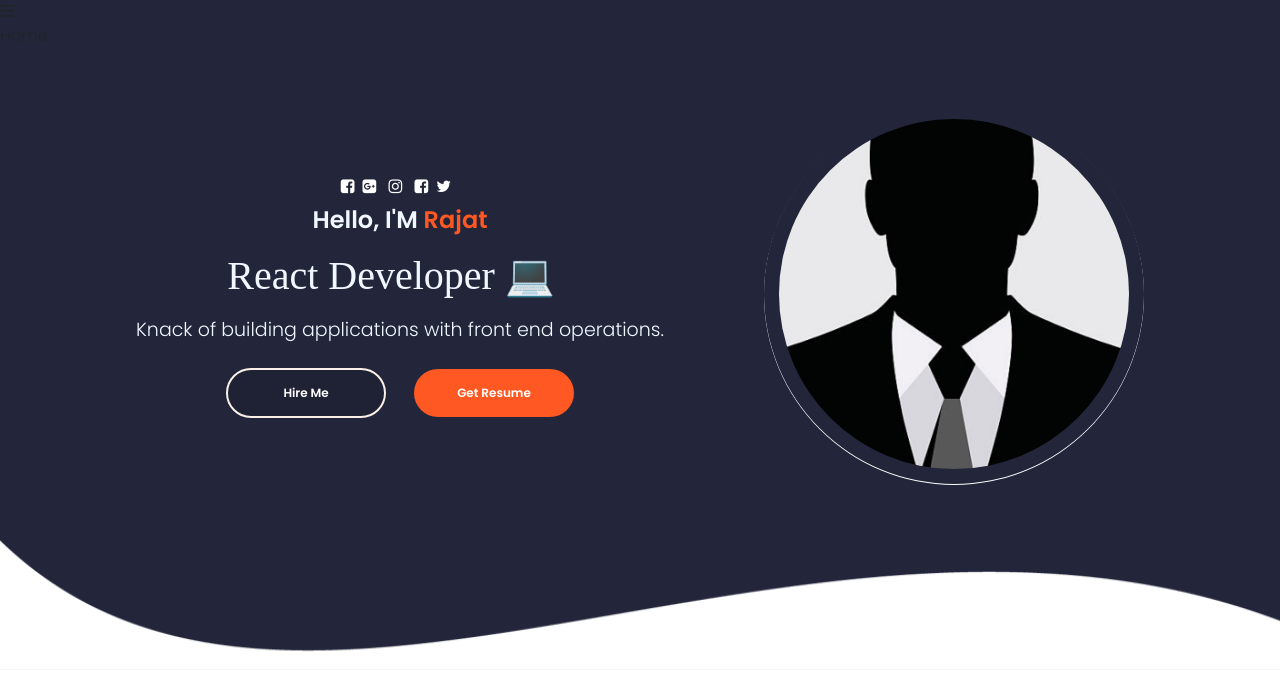
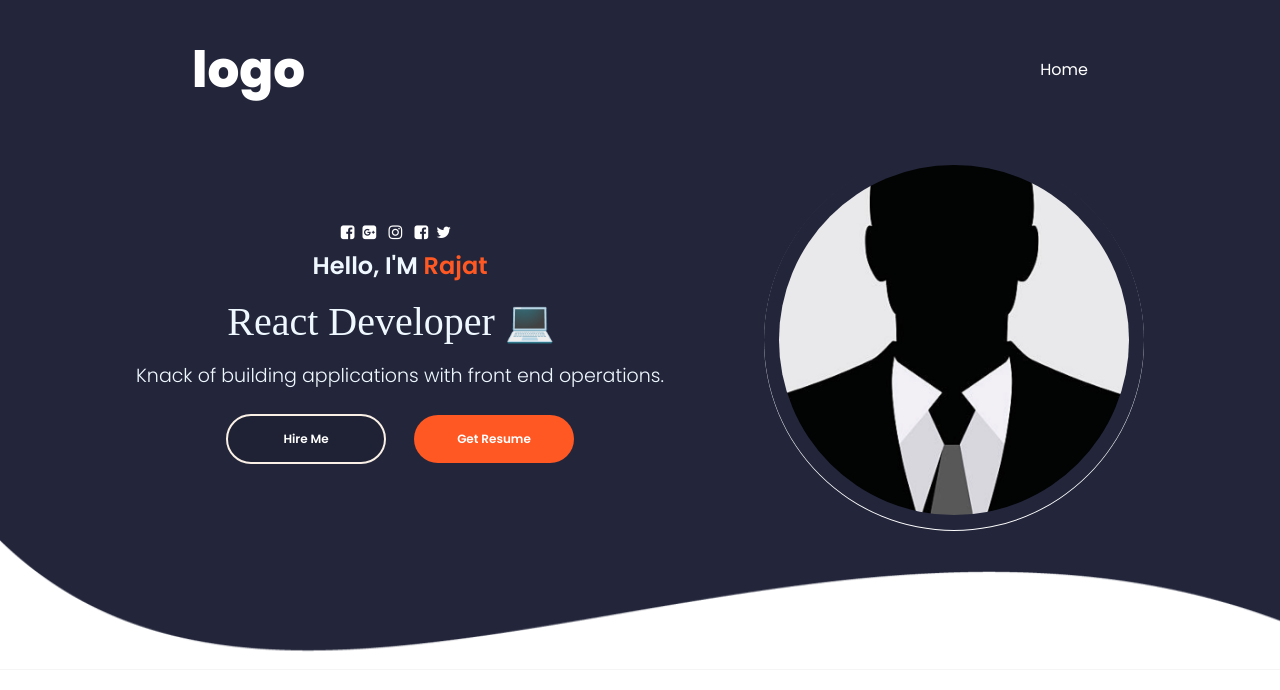
Before and after one commit to rajat6235/portfolio, a React (Create React App) app in the folder myportfolio/: page / in a window 1280 px wide. Shown: the top 690 px of the page. Built offline with nearby package versions, Linux system fonts and the light colour scheme; a web font is replaced by a local one.

Commit message:
header stylinf

```diff
--- a/myportfolio/src/Container/Home/Header/Header.css
+++ b/myportfolio/src/Container/Home/Header/Header.css
@@ -0,0 +1,40 @@
+.header-container{
+    display: flex;
+    justify-content: center;
+    height: 140px;
+    color: var(--white);
+
+}
+.header-parent{
+    display: flex;
+    align-items: center;
+    justify-content: space-between;
+    height: 100%;
+    width: 70%;
+    color: var(--white);
+}
+.header-logo{
+    font-size: 50px;
+    font-family: "Poppins ExtraBold";
+    color: var(--white);
+}
+.header-options{
+    display: flex;
+    align-items: center;
+}
+.header-option{
+    font-size: 16px;
+    cursor: pointer;
+    font-size: 600;
+}
+.header-hamburger{
+    display: none;
+    color: var(--white);
+}
+.header-option-seperator{
+    margin: 0 50px 0 0 ;
+    color: var(--white);
+}
+.selected-header-option{
+    color: #ff5823
+}
--- a/myportfolio/src/Container/Home/Header/Header.js
+++ b/myportfolio/src/Container/Home/Header/Header.js
@@ -59,9 +59,9 @@
           >
             <FontAwesomeIcon className="header-hamburger-bars" icon={faBars} />
           </div>
-          {/* <div className="header-logo">
-            <span> for logo </span>
-          </div> */}
+          <div className="header-logo">
+            <span> logo </span>
+          </div>
           <div
             className={
               showHeaderOptions
```
